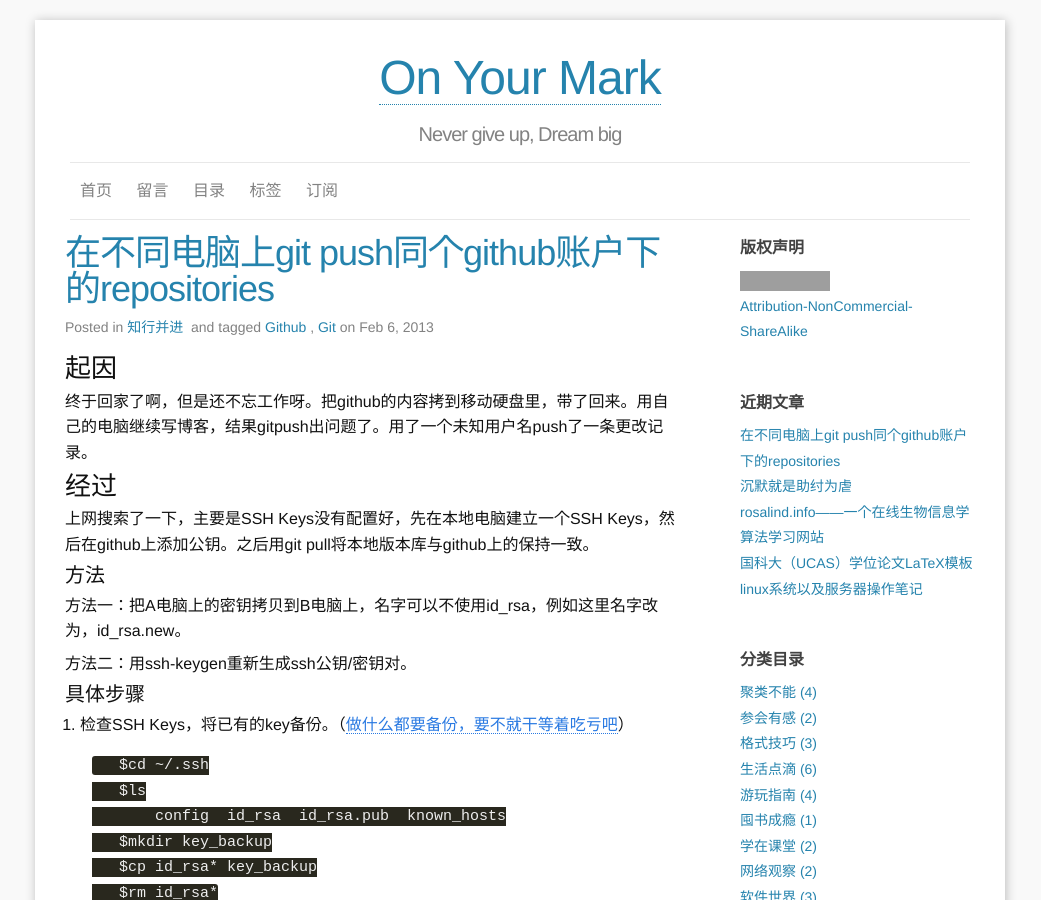
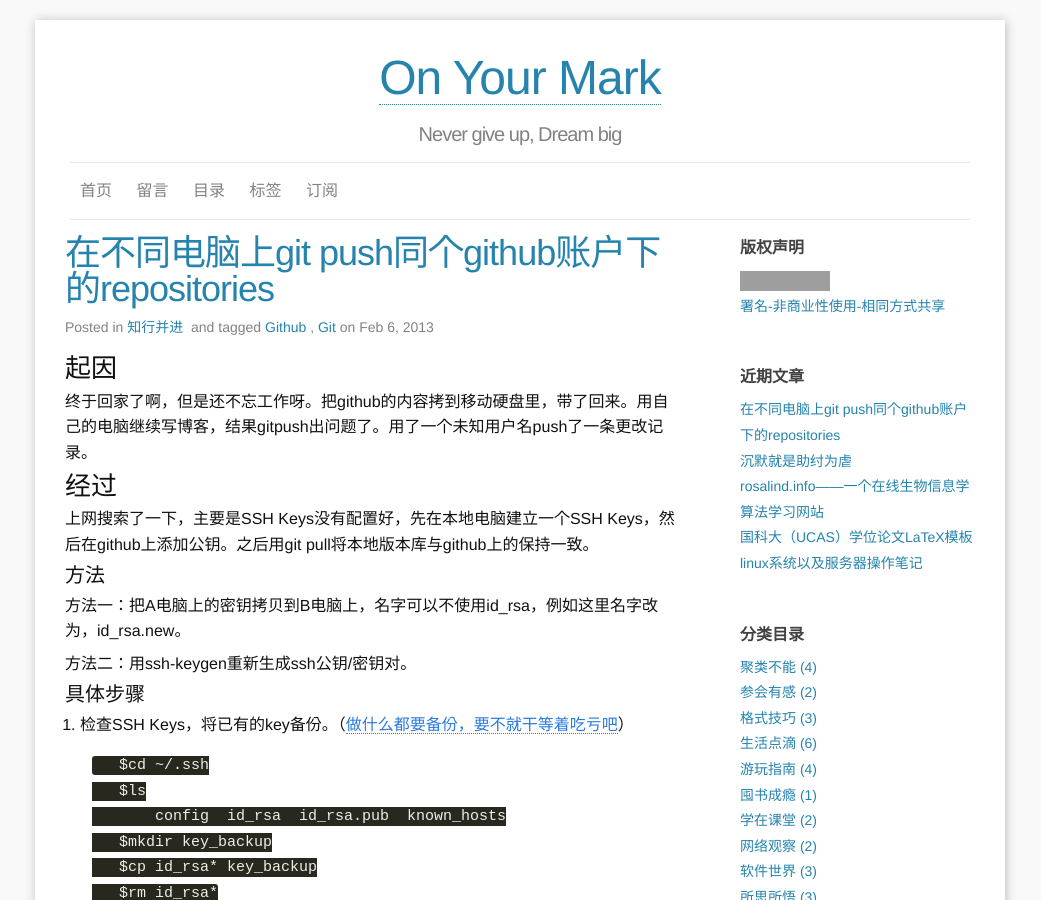
Before and after one commit to yulijia/cn, a Jekyll site: the page built from index.html, in a window 1280 px wide and 900 px high. Shown: the whole window, without its empty margins (120-1161 px from the left). Built offline with Jekyll 4.4.1, drawn with Linux system fonts in a browser that asks for light colours; the list of posts is cut into pages by our own code; grey boxes are pictures that could not be loaded.

Commit message:
interesting, however I don't know why

```diff
--- a/_includes/Copyright_Notice.html
+++ b/_includes/Copyright_Notice.html
@@ -1,7 +1,7 @@
 <div class="sidebar-module"> <!-- sidebar-module-inset">-->
   <h4>{{ site.locales[site.default_locale].Copyright_Notice }}</h4>
 
-  {% if site.defalt_locale == "cn" %}
+  {% if site.defalt_locale == cn %}
 
   <a href="http://creativecommons.org/licenses/by-nc-sa/3.0/deed.zh">
     <img src="http://i.creativecommons.org/l/by-nc-sa/3.0/88x31.png">
```
